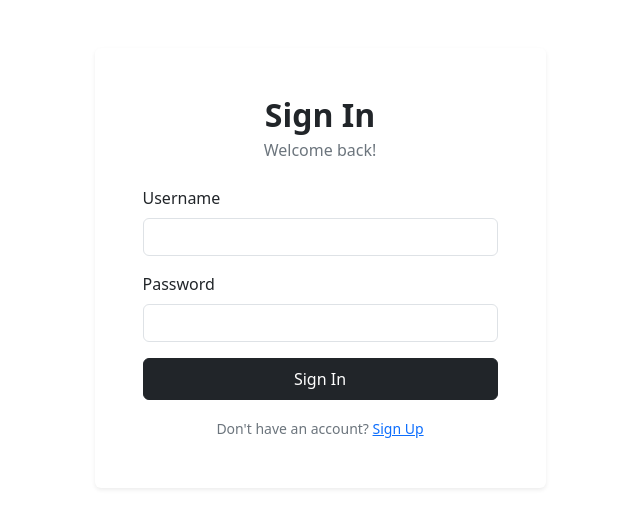
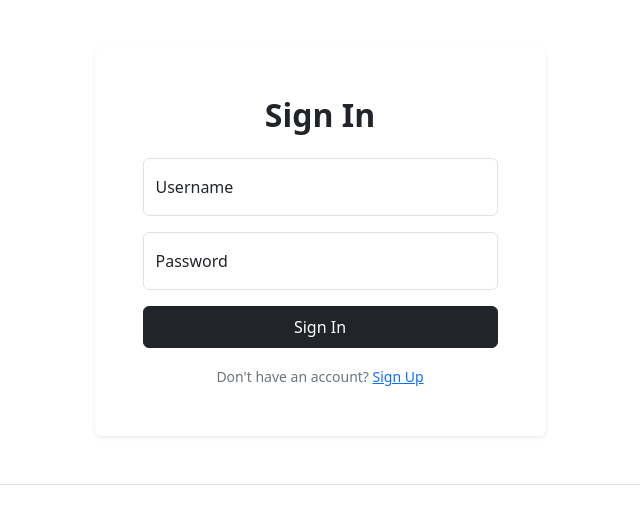
Before and after one commit to FadhelAlmalki/iftar-platform, a Django app: template IftarPlatform/accounts/templates/accounts/sign_in.html in a window 1280 px wide. Shown: the part 99-631 px from the top of the page, without its empty margins (320-960 px from the left). Run offline with Django 5.2, Linux system fonts and the light colour scheme; the template is opened without the code that fills it, so the values that code supplies are empty.

Commit message:
change sign in form to form-floating and i did makemigrations for accounts app

```diff
--- a/IftarPlatform/accounts/templates/accounts/sign_in.html
+++ b/IftarPlatform/accounts/templates/accounts/sign_in.html
@@ -11,19 +11,19 @@
                 <div class="card-body p-5">
 
                     <h2 class="text-center fw-bold mb-1">Sign In</h2>
-                    <p class="text-center text-secondary mb-4">Welcome back!</p>
+                    <p class="text-center text-secondary mb-4"></p>
 
                     <form method="POST">
                         {% csrf_token %}
 
-                        <div class="mb-3">
-                            <label class="form-label">Username</label>
-                            <input type="text" name="username" class="form-control" required>
+                        <div class="form-floating mb-3">
+                            <input type="text" name="username" class="form-control" id="username" placeholder="Username" required>
+                            <label for="username">Username</label>
                         </div>
 
-                        <div class="mb-3">
-                            <label class="form-label">Password</label>
-                            <input type="password" name="password" class="form-control" required>
+                        <div class="form-floating mb-3">
+                            <input type="password" name="password" class="form-control" id="password" placeholder="Password" required>
+                            <label for="password">Password</label>
                         </div>
 
                         <button type="submit" class="btn btn-dark w-100 py-2">
@@ -36,7 +36,6 @@
                                 <a href="{% url 'accounts:signup_view' %}">Sign Up</a>
                             </small>
                         </div>
-
                     </form>
                 </div>
             </div>
--- a/IftarPlatform/main/templates/main/nav.html
+++ b/IftarPlatform/main/templates/main/nav.html
@@ -37,7 +37,7 @@
                         </a>
 
                         <ul class="dropdown-menu">
-                            <li><a class="dropdown-item" href="#">Sign In</a></li>
+                            <li><a class="dropdown-item" href="{% url 'accounts:signin_view' %}">Sign In</a></li>
                             <li><a class="dropdown-item" href="#">Sign Up</a></li>
                         </ul>
                     </div>
```
Also changed, not shown: IftarPlatform/accounts/views.py (+3 -7 lines), IftarPlatform/accounts/migrations/0001_initial.py (added).
